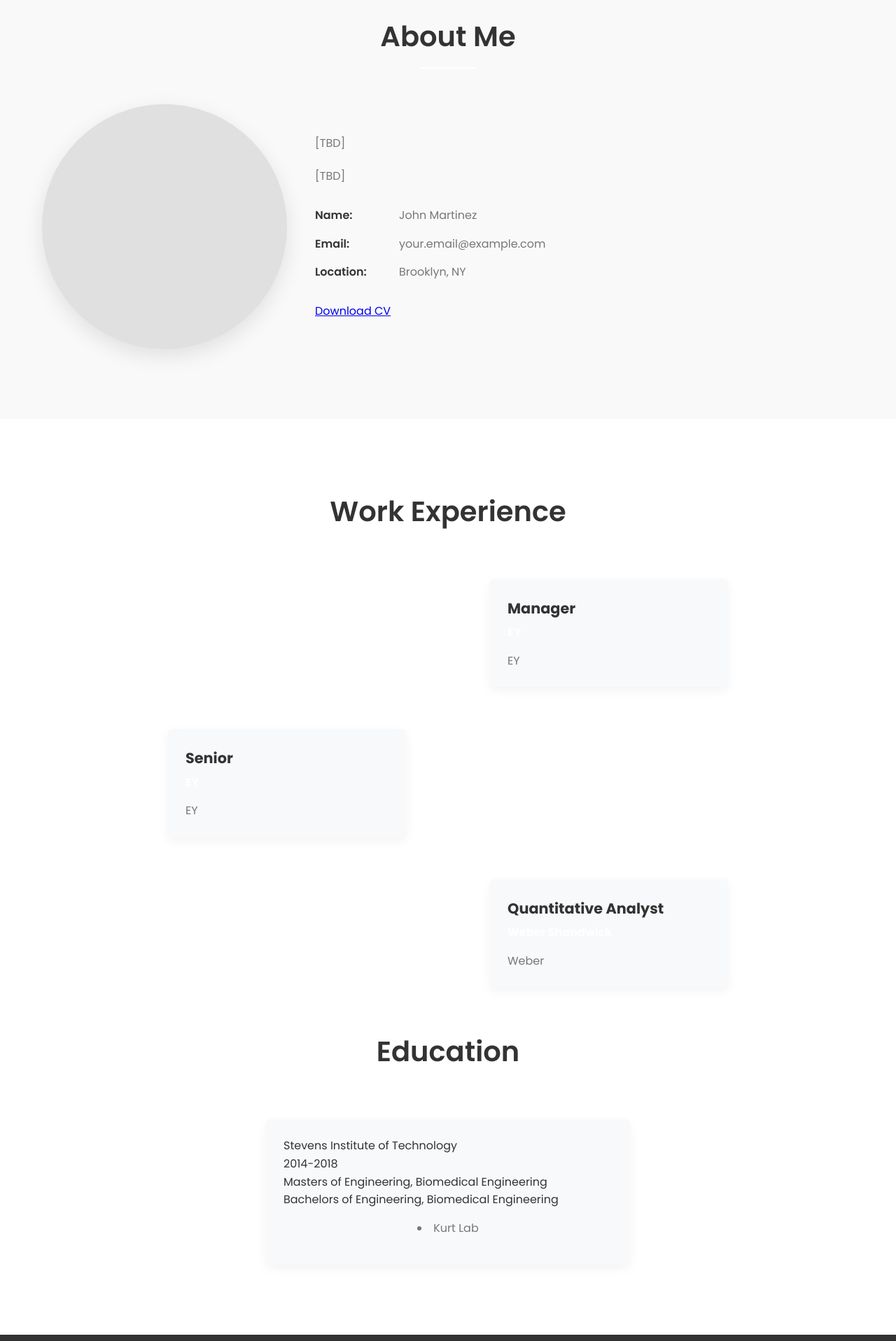
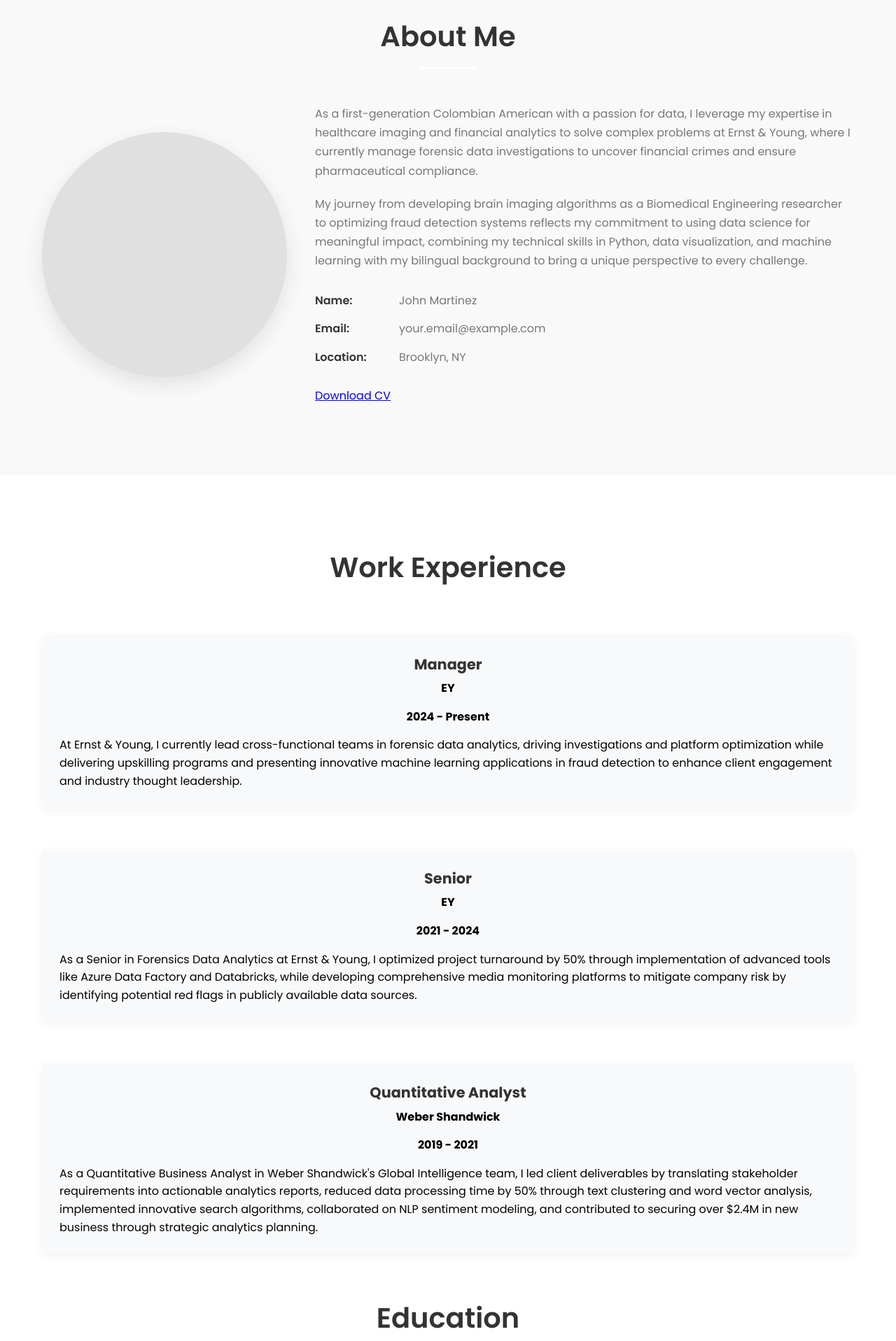
Before and after one commit to johnmrtnz/personal-site, a React (Create React App) app: page / in a window 1280 px wide. Shown: the part 880-2797 px from the top of the page at 70% size. Built offline with nearby package versions, Linux system fonts and the light colour scheme.

Commit message:
adjusting CSS - repositioning text

```diff
--- a/src/pages/Home.css
+++ b/src/pages/Home.css
@@ -100,7 +100,7 @@
   background-color: var(--white);
 }
 
-.timeline {
+/* .timeline {
   position: relative;
   max-width: 800px;
   margin: 50px auto 0;
@@ -115,14 +115,14 @@
   width: 2px;
   background-color: var(--primary-color);
   transform: translateX(-50%);
-}
+} */
 
 .timeline-item {
-  position: relative;
+  position: center;
   margin-bottom: 60px;
 }
 
-.timeline-dot {
+/* .timeline-dot {
   position: absolute;
   left: 50%;
   top: 0;
@@ -132,22 +132,22 @@
   border-radius: 50%;
   transform: translateX(-50%);
   z-index: 1;
-}
+} */
 
-.timeline-date {
+/* .timeline-date {
   position: absolute;
   top: 0;
   width: 120px;
   text-align: right;
   padding-right: 40px;
   font-weight: 600;
-  color: var(--primary-color);
-}
+  color: black;
+} */
 
 .timeline-content {
   position: relative;
-  width: calc(50% - 60px);
-  margin-left: calc(50% + 60px);
+  /* width: calc(50% - 60px);
+  margin-left: calc(50% + 60px); */
   background-color: #f8f9fa;
   border-radius: 5px;
   padding: 25px;
@@ -155,23 +155,25 @@
 }
 
 .timeline-content h3 {
+  text-align: center;
   font-size: 1.3rem;
   margin-bottom: 5px;
   color: var(--text-dark);
 }
 
 .timeline-content h4 {
+  text-align: center;
   font-size: 1rem;
   margin-bottom: 15px;
-  color: var(--primary-color);
+  color: black;
 }
 
 .timeline-content p {
-  color: var(--text-light);
+  color: black;
   line-height: 1.6;
 }
 
-.timeline-item:nth-child(even) .timeline-date {
+/* .timeline-item:nth-child(even) .timeline-date {
   right: 0;
   text-align: left;
   padding-right: 0;
@@ -181,7 +183,7 @@
 .timeline-item:nth-child(even) .timeline-content {
   margin-left: 0;
   margin-right: calc(50% + 60px);
-}
+} */
 
 /* Education styles */
 .education-item {
--- a/src/pages/Home.tsx
+++ b/src/pages/Home.tsx
@@ -10,7 +10,7 @@ const Home: React.FC = () => {
         <div className="container">
           <div className="hero-content">
             <h1>Hello, I'm <span className="highlight">John</span></h1>
-            <h2>Data Analyst</h2>
+            <h2>Data Explorer</h2>
             <p>
               Welcome to my personal website!
             </p>
@@ -38,10 +38,10 @@ const Home: React.FC = () => {
 
             <div className="about-text">
               <p>
-                [TBD]
+              As a first-generation Colombian American with a passion for data, I leverage my expertise in healthcare imaging and financial analytics to solve complex problems at Ernst & Young, where I currently manage forensic data investigations to uncover financial crimes and ensure pharmaceutical compliance.
               </p>
               <p>
-                [TBD]
+              My journey from developing brain imaging algorithms as a Biomedical Engineering researcher to optimizing fraud detection systems reflects my commitment to using data science for meaningful impact, combining my technical skills in Python, data visualization, and machine learning with my bilingual background to bring a unique perspective to every challenge.
               </p>
 
               <div className="personal-info">
@@ -74,37 +74,37 @@ const Home: React.FC = () => {
 
           <div className="timeline">
             <div className="timeline-item">
-              <div className="timeline-dot"></div>
-              <div className="timeline-date">2024 - Present</div>
+              {/* <div className="timeline-dot"></div> */}
               <div className="timeline-content">
                 <h3>Manager</h3>
                 <h4>EY</h4>
+                <h4>2024 - Present</h4>
                 <p>
-                  EY
+                At Ernst & Young, I currently lead cross-functional teams in forensic data analytics, driving investigations and platform optimization while delivering upskilling programs and presenting innovative machine learning applications in fraud detection to enhance client engagement and industry thought leadership.
                 </p>
               </div>
             </div>
 
             <div className="timeline-item">
-              <div className="timeline-dot"></div>
-              <div className="timeline-date">2021 - 2024</div>
+              {/* <div className="timeline-dot"></div> */}
               <div className="timeline-content">
                 <h3>Senior</h3>
                 <h4>EY</h4>
+                <h4>2021 - 2024</h4>
                 <p>
-                  EY
+                As a Senior in Forensics Data Analytics at Ernst & Young, I optimized project turnaround by 50% through implementation of advanced tools like Azure Data Factory and Databricks, while developing comprehensive media monitoring platforms to mitigate company risk by identifying potential red flags in publicly available data sources.
                 </p>
               </div>
             </div>
 
             <div className="timeline-item">
-              <div className="timeline-dot"></div>
-              <div className="timeline-date">2019 - 2021</div>
+              {/* <div className="timeline-dot"></div> */}
               <div className="timeline-content">
                 <h3>Quantitative Analyst</h3>
                 <h4>Weber Shandwick</h4>
+                <h4>2019 - 2021</h4>
                 <p>
-                  Weber
+                As a Quantitative Business Analyst in Weber Shandwick's Global Intelligence team, I led client deliverables by translating stakeholder requirements into actionable analytics reports, reduced data processing time by 50% through text clustering and word vector analysis, implemented innovative search algorithms, collaborated on NLP sentiment modeling, and contributed to securing over $2.4M in new business through strategic analytics planning.
                 </p>
               </div>
             </div>
@@ -118,10 +118,10 @@ const Home: React.FC = () => {
           </div>
 
           <div className="education-item">
-            <div className="education-institution"> Stevens Institute of Technology</div>
+            <div className="education-institution">Stevens Institute of Technology</div>
             <div className="education-year">2014-2018</div>
-            <div className="education-degree">Masters of Engineering, Biomedical Engineering</div>
-            <div className="education-degree">Bachelors of Engineering, Biomedical Engineering</div>
+            <h3>Masters of Engineering, Biomedical Engineering</h3>
+            <h3>Bachelors of Engineering, Biomedical Engineering</h3>
             <ul>
               <li>Kurt Lab</li>
             </ul>
```
